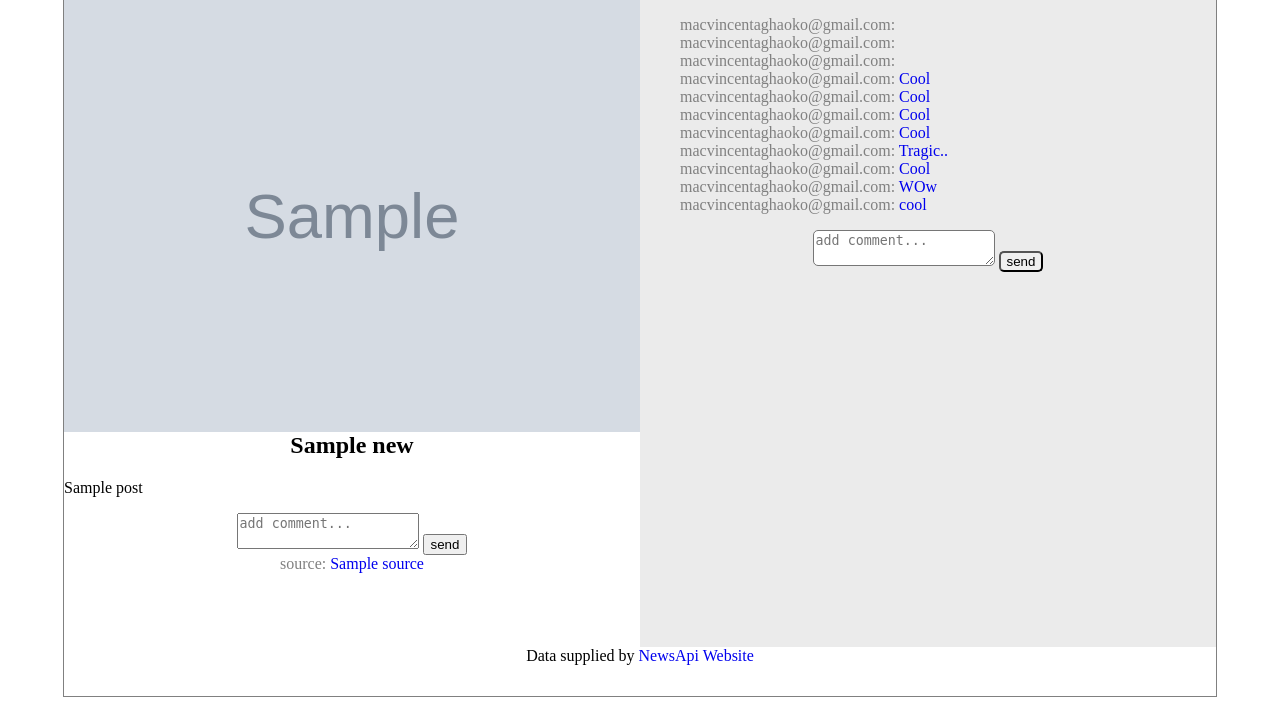
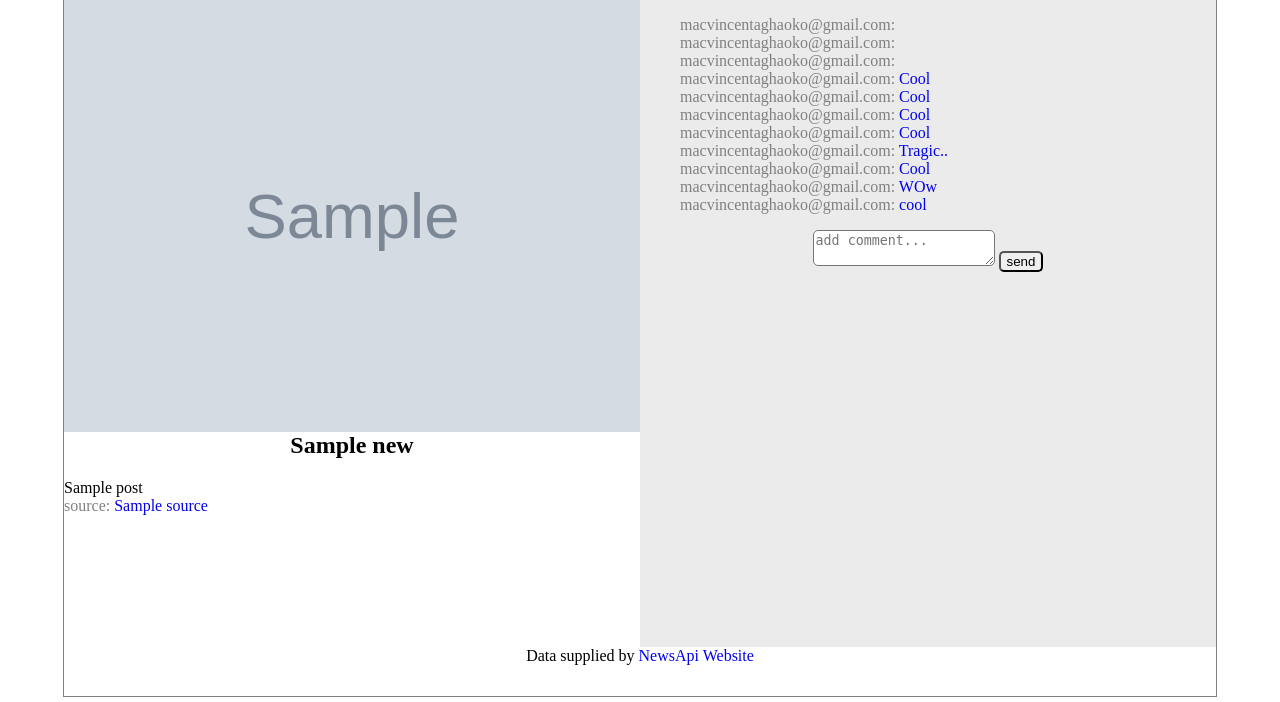
Before and after one commit to macvincent/NewsRoom, a Django app: template blog/templates/static/chatroom.html in a window 1280 px wide. Shown: the part 98-800 px from the top of the page. Run offline with Django 3.2, Linux system fonts and the light colour scheme; data comes from the database, SQL or seed files in the repository; both versions use the stored data as it was after the commit; the template is opened without the code that fills it: values that come from a table or form of the project are taken from there, most other values are stand-ins (such as "Sample title", 1, 10 or a date in 2020); grey boxes marked "Sample" are stand-in pictures.

Commit message:
fix: Allow users to view profile of comment posters

```diff
--- a/blog/templates/static/chatroom.html
+++ b/blog/templates/static/chatroom.html
@@ -27,11 +27,7 @@
                     <h2>{{news.title}}</h2>
                     <p>
                         {{news.post}}
-                        <br>                        <form action="{% url 'chatroom' %}" method="POST">{% csrf_token %}
-                                <input type="hidden" value="{{news.title}}" name="title">
-                                <textarea name="newcomment" id="newcomment" placeholder="add comment..."></textarea>
-                                <input type="submit" value="send">
-                        </form>
+                        <br>
                         <span class="name">source: <a href="{{news.url}}">{{news.source}}</a></span>
                     </p>
                 </div>
@@ -39,7 +35,7 @@
                     <div class="commmentbox">
                         <ul>
                             {% for comment in comments %}
-                                <li><a href = "{% url 'viewcomment' %}"><span class="name">{{comment.name.username}}: </span> {{comment.comment}}</a></li>
+                                <li><a href = "{% url 'profile' %}?user={{comment.name.username}}"><span class="name">{{comment.name.username}}: </span> {{comment.comment}}</a></li>
                             {% endfor %}
                         </ul>
                     </div>
--- a/blog/templates/static/profile.html
+++ b/blog/templates/static/profile.html
@@ -36,7 +36,7 @@
                 <h2>Comments</h2>
                 <ul>
                     {% for comment in comments %}
-                        <li><a href = "{% url 'viewcomment' %}"><span class="story">{{comment.news}}: </span> {{comment.comment}}</a></li>
+                        <li><a href = "{% url 'profile' %}?user={{user.username}}"><span class="story">{{comment.news}}: </span> {{comment.comment}}</a></li>
                     {% endfor %}
                 </ul>
             </div>
```
Also changed, not shown: blog/views.py (+19 -7 lines), db.sqlite3.
